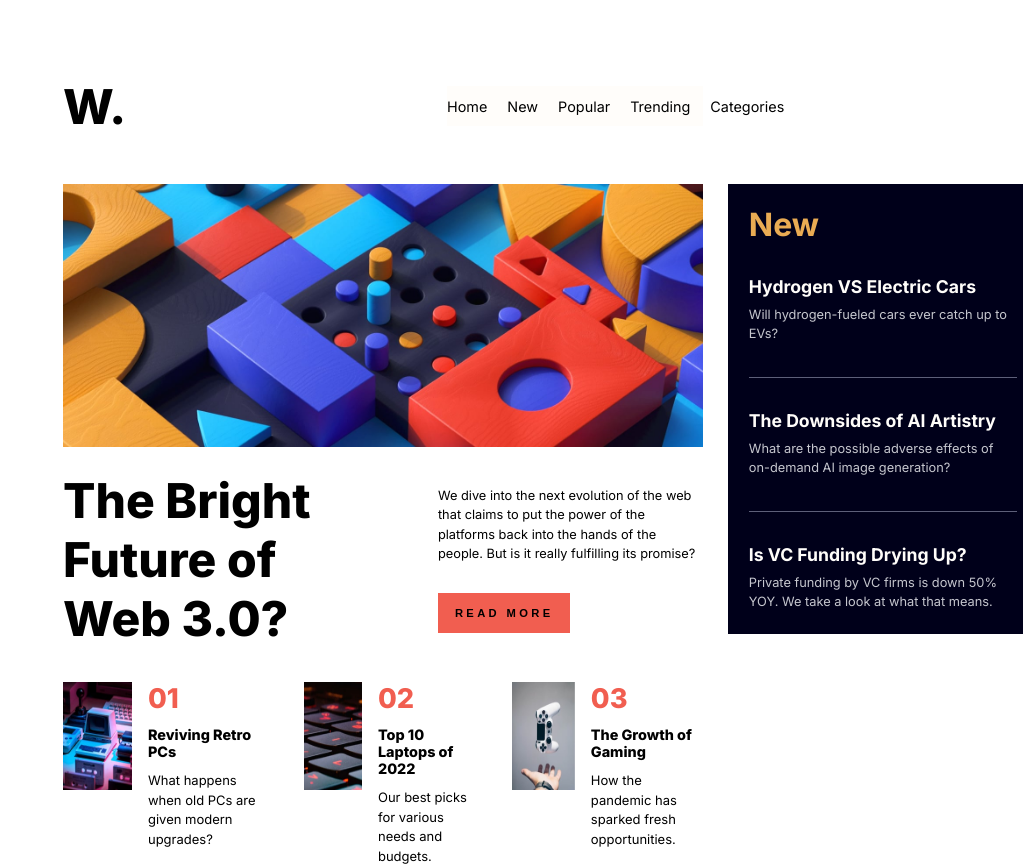
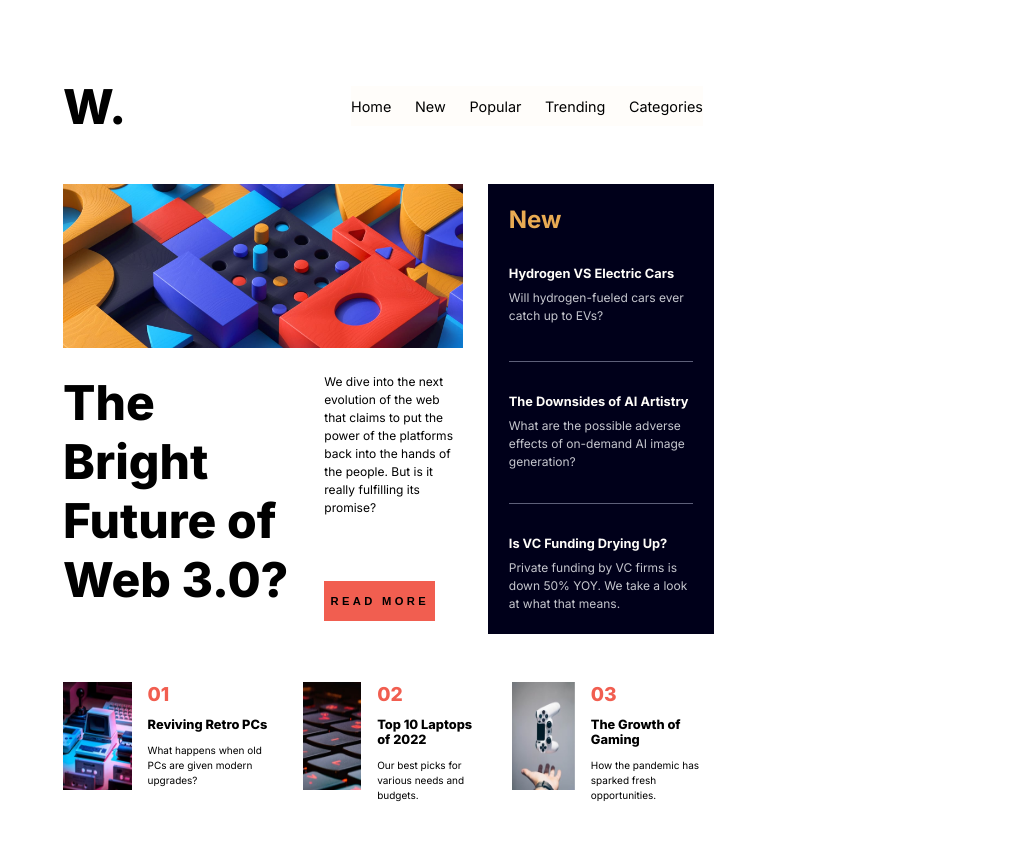
Before and after one commit to tortiman/news_homepage, a plain HTML site: page index.html in a window 1280 px wide. Shown: the whole page, without its empty margins (257-1280 px from the left). After the commit the page ends 803 px from the top, so only its background shows below. Drawn offline with Linux system fonts and the light colour scheme.

Commit message:
adjust to tablet

```diff
--- a/styles/style.css
+++ b/styles/style.css
@@ -245,7 +245,7 @@ h5:hover{
     header .menu-mobile{
         visibility: visible;
         display: block;
-        width: 40%;
+        width: 55%;
         position: unset;
         align-items: center;
     }
@@ -271,7 +271,7 @@ h5:hover{
     .main-news{
         display: flex;
         flex-direction: row;
-        width: 60.94em;
+        width: 50em;
         gap: 1.5625em;
         height: 28.125em;
         padding-top: 3em;
@@ -280,38 +280,50 @@ h5:hover{
     .new-body-principal{
         display: flex;
         flex-direction: row;
-        gap: 5.125em;
+        gap: 1em;
         padding-top: 0.625em;
     }
 
+    h2{
+        font-size: 3em;
+    }
+
     .image-principal{
-        width: 40em;
+        width: 25em;
         height: 16.5625em;
     }
 
     .principal-new{
         padding: 0;
-        width: 66%;
+        width:50%;
     }
 
 
     .paragragh-button{
         justify-content: space-around;
-        gap: 0;
+        gap: 4em;
+    }
+
+    button{
+        width: 80%;
     }
 
     .news{
         margin: 0;
-        width: 33%;
+        width: 23%;
         height: 25.525em;
     }
 
+    h3{
+        font-size: 1.5em;
+    }
+
     h4{
-        font-size: 1.1em;
+        font-size: 0.8em;
     }
 
     p{
-        font-size: 0.8em;
+        font-size: 0.75em;
     }
 
     footer{
@@ -319,15 +331,15 @@ h5:hover{
     }
 
     h5{
-        font-size: 0.9em;
+        font-size: 0.8em;
     }
 
     span{
-        font-size: 1.7em;
+        font-size: 1.2em;
     }
 
     footer p{
-        font-size: 13px;
+        font-size: 0.625em;
     }
 
     .img-article{
```
